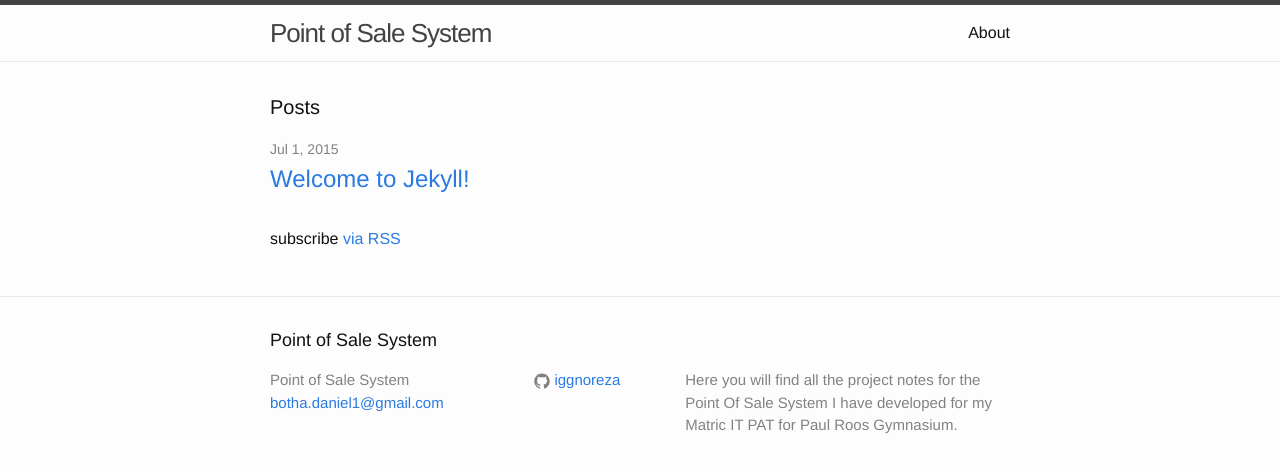
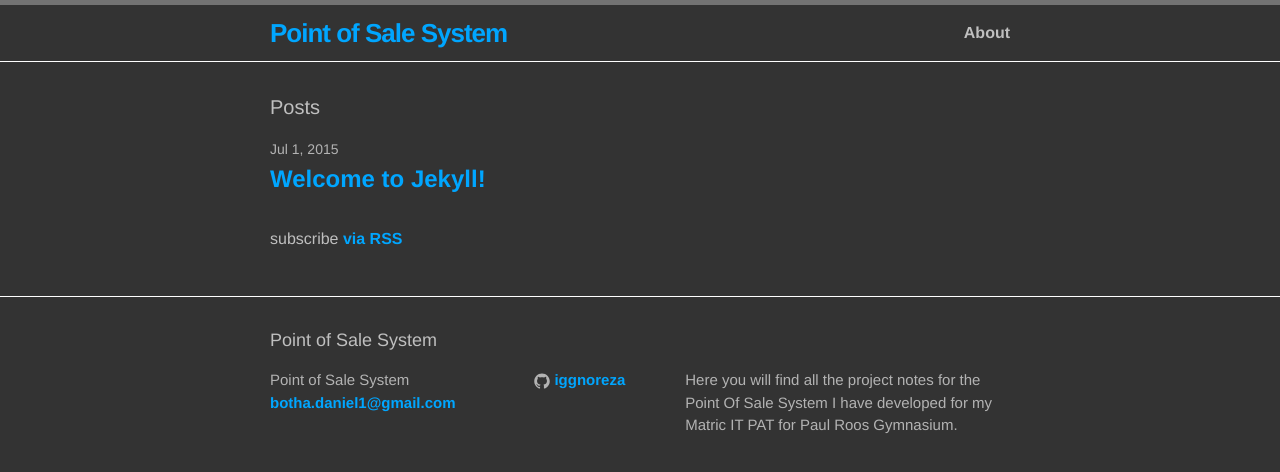
Before and after one commit to PointOfSaleSystem/pointofsalesystem.github.io, a Jekyll site: the page built from index.html, in a window 1280 px wide. Shown: the top 472 px of the page. Built offline with Jekyll 4.4.1, drawn with Linux system fonts in a browser that asks for light colours.

Commit message:
Base layout

```diff
--- a/_sass/_base.scss
+++ b/_sass/_base.scss
@@ -90,10 +90,11 @@ h1, h2, h3, h4, h5, h6 {
  */
 a {
     color: $brand-color;
+    font-weight: 700;
     text-decoration: none;
 
     &:visited {
-        color: darken($brand-color, 15%);
+        color: lighten($brand-color, 30%);
     }
 
     &:hover {
--- a/_sass/_layout.scss
+++ b/_sass/_layout.scss
@@ -19,7 +19,7 @@
 
     &,
     &:visited {
-        color: $grey-color-dark;
+        color: $brand-color;
     }
 }
 
--- a/css/main.scss
+++ b/css/main.scss
@@ -13,11 +13,11 @@ $base-line-height: 1.5;
 
 $spacing-unit:     30px;
 
-$text-color:       #111;
-$background-color: #fdfdfd;
-$brand-color:      #2a7ae2;
+$text-color:       hsla(0, 0%, 75%, 1);
+$background-color: hsla(0, 0%, 20%, 1);
+$brand-color:      hsla(201, 100%, 50%, 1);
 
-$grey-color:       #828282;
+$grey-color:       hsla(0, 0%, 70%, 1);
 $grey-color-light: lighten($grey-color, 40%);
 $grey-color-dark:  darken($grey-color, 25%);
 
```
